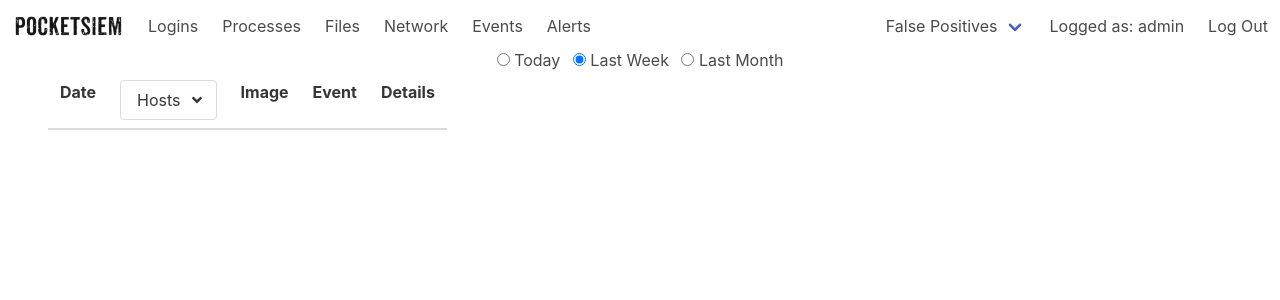
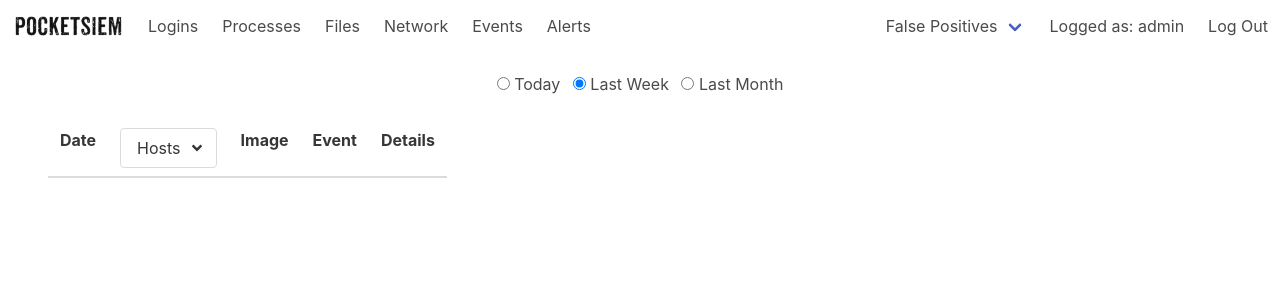
Before and after one commit to cepxeo/PocketSIEM, a Flask app: page /events in a window 1280 px wide. Shown: the top 300 px of the page. Run offline with Flask 2, Linux system fonts and the light colour scheme; the visitor is signed in with stand-in values (Sample User, id 1); data comes from the database, SQL or seed files in the repository; data that the repository does not hold is empty; some libraries are stand-ins or nearby versions.

Commit message:
fixed styling

```diff
--- a/services/server/templates/events.html
+++ b/services/server/templates/events.html
@@ -1,6 +1,8 @@
 {% extends 'base.html' %}
 
 {% block content %}
+<div class="container"><p class="mt-5 mb-5"> </p></div>
+
 <div class="container">
   <nav class="level">
     <div class="level-item has-text-centered">
@@ -21,6 +23,8 @@
     </div>
   </nav>
 </div>
+
+<div class="container"><p class="mt-5 mb-5"> </p></div>
 
 <div class="table-container" id="events_id">
   <table class="table is-hoverable">
@@ -69,6 +73,9 @@
       {% endfor %}
     </tbody>
   </table>
+
+  <div class="container"><p class="mt-6 mb-6"> </p></div>
+
   <nav class="pagination is-centered" role="navigation" aria-label="pagination">
     <ul class="pagination-list">
         <!-- Loop through the number of pages to display a link for each-->
@@ -90,5 +97,8 @@
         {% endfor %}
     </ul>
   </nav>
+
+  <div class="container"><p class="mt-6 mb-6"> </p></div>
+
 </div>
 {% endblock %}
--- a/services/server/templates/events_range.html
+++ b/services/server/templates/events_range.html
@@ -45,8 +45,6 @@
   </tbody>
 </table>
 <nav class="pagination is-centered" role="navigation" aria-label="pagination">
-  <a href="{{ url_for('website.process', page=logs.prev_num) }}" class="pagination-previous {% if logs.page == 1 %}is-disabled{% endif %}">Previous</a>
-  <a href="{{ url_for('website.process', page=logs.next_num) }}" class="pagination-next {% if logs.page == logs.pages %}is-disabled{% endif %}">Next page</a>
   <ul class="pagination-list">
       <!-- Loop through the number of pages to display a link for each-->
       {% for page_num in logs.iter_pages(left_edge=1, right_edge=1, left_current=1, right_current=2) %}
```
